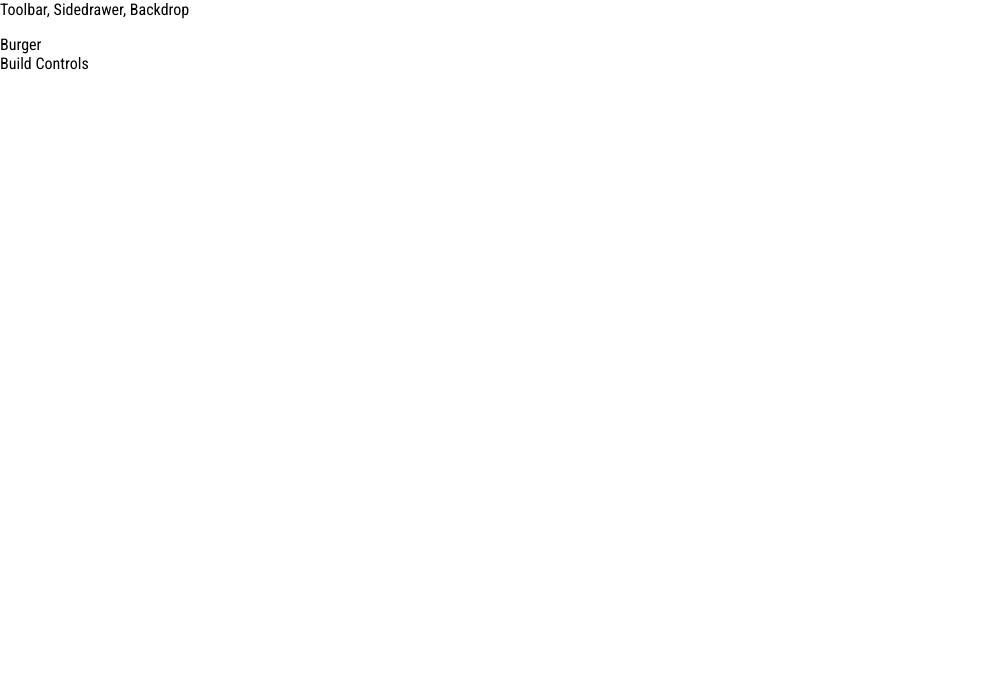
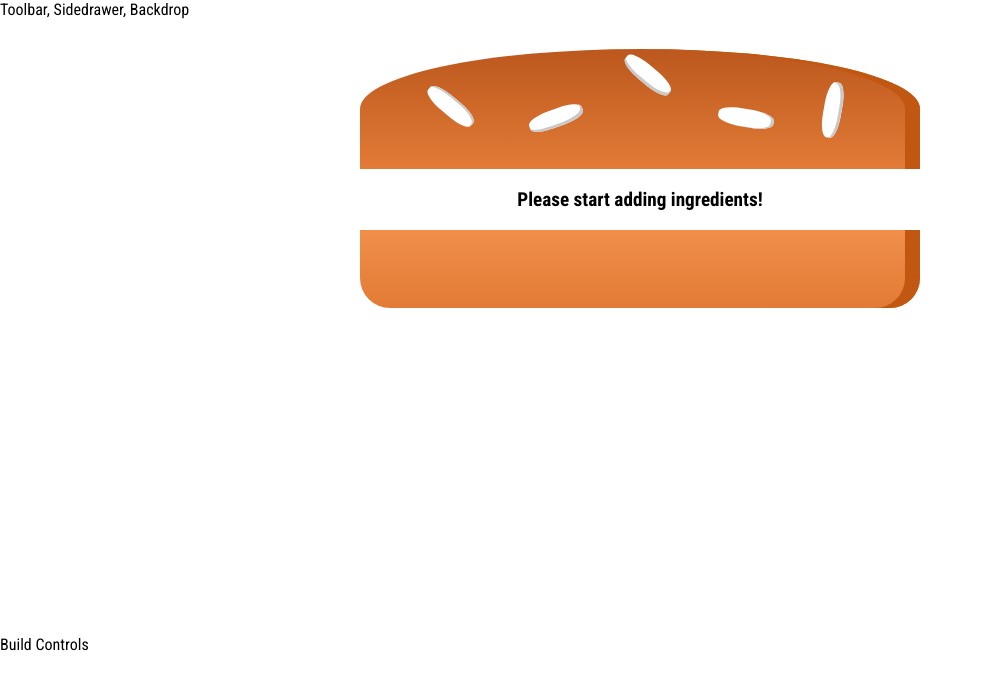
Before and after one commit to fear0470/burger-builder, a React app: page / in a window 1280 px wide. Shown: the top 690 px of the page, without its empty margins (0-983 px from the left). Built offline with nearby package versions, Linux system fonts and the light colour scheme.

Commit message:
worked on making the ingrediants on the burger dynamic. chased down an error with the rendering. retyping the code in another window fixed whatever error there was

```diff
--- a/src/components/Burger/Burger.css
+++ b/src/components/Burger/Burger.css
@@ -8,10 +8,10 @@
     font-size: 1.2rem;
 }
 
-@media (min-width: 1000px) and (min-height: 700px) {
+@media (min-width: 500px) and (min-height: 400px) {
     .Burger {
-        width: 700px;
-        height: 600px;
+        width: 350px;
+        height: 300px;
     }
 }
 
@@ -22,9 +22,9 @@
     }
 }
 
-@media (min-width: 500px) and (min-height: 400px) {
+@media (min-width: 1000px) and (min-height: 700px) {
     .Burger {
-        width: 350px;
-        height: 300px;
+        width: 700px;
+        height: 600px;
     }
 }
--- a/src/components/Burger/Burger.js
+++ b/src/components/Burger/Burger.js
@@ -1,8 +1,27 @@
 import React from 'react';
 
-const burger = (props) => {
+import classes from './Burger.css';
+import BurgerIngredient from './BurgerIngredient/BurgerIngredient';
+
+const burger = ( props ) => {
+    let transformedIngredients = Object.keys( props.ingredients )
+        .map( igKey => {
+            return [...Array( props.ingredients[igKey] )].map( ( _, i ) => {
+                return <BurgerIngredient key={igKey + i} type={igKey} />;
+            } );
+        } )
+        .reduce((arr, el) => {
+            return arr.concat(el)
+        }, []);
+    if (transformedIngredients.length === 0) {
+        transformedIngredients = <p>Please start adding ingredients!</p>;
+    }
     return (
-        <div></div>
+        <div className={classes.Burger}>
+            <BurgerIngredient type="bread-top" />
+            {transformedIngredients}
+            <BurgerIngredient type="bread-bottom" />
+        </div>
     );
 };
 
--- a/src/components/Burger/BurgerIngredient/BurgerIngredient.js
+++ b/src/components/Burger/BurgerIngredient/BurgerIngredient.js
@@ -1,44 +1,46 @@
 import React, { Component } from 'react';
-import classes from './BurgerIngredient.css';
 import PropTypes from 'prop-types';
 
-class BurgerIngredient extends Component = {
+import classes from './BurgerIngredient.css';
+
+class BurgerIngredient extends Component {
     render () {
         let ingredient = null;
 
         switch ( this.props.type ) {
-            case ('bread-bottom'):
+            case ( 'bread-bottom' ):
                 ingredient = <div className={classes.BreadBottom}></div>;
                 break;
-            case ('bread-top'):
+            case ( 'bread-top' ):
                 ingredient = (
                     <div className={classes.BreadTop}>
                         <div className={classes.Seeds1}></div>
                         <div className={classes.Seeds2}></div>
-
                     </div>
                 );
                 break;
-            case ('meat'):
+            case ( 'meat' ):
                 ingredient = <div className={classes.Meat}></div>;
                 break;
-            case ('cheese'):
+            case ( 'cheese' ):
                 ingredient = <div className={classes.Cheese}></div>;
                 break;
-            case ('lettuce'):
-                ingredient = <div className={classes.Lettuce}></div>;
+            case ( 'bacon' ):
+                ingredient = <div className={classes.Bacon}></div>;
                 break;
-            case ('bacon'):
-                ingredient = <div className={classes.Bacon}></div>;
+            case ( 'salad' ):
+                ingredient = <div className={classes.Salad}></div>;
                 break;
             default:
                 ingredient = null;
+        }
+
+        return ingredient;
     }
-    return ingredient;
-};
+}
 
 BurgerIngredient.propTypes = {
     type: PropTypes.string.isRequired
 };
 
-export default burgerIngredient;
+export default BurgerIngredient;
--- a/src/containers/BurgerBuilder/BurgerBuilder.js
+++ b/src/containers/BurgerBuilder/BurgerBuilder.js
@@ -1,11 +1,26 @@
 import React, { Component } from 'react';
+
 import Aux from '../../hoc/Aux';
+import Burger from '../../components/Burger/Burger';
 
 class BurgerBuilder extends Component {
+    // constructor(props) {
+    //     super(props);
+    //     this.state = {...}
+    // }
+    state = {
+        ingredients: {
+            lettuce: 0,
+            bacon: 0,
+            cheese: 0,
+            meat: 0
+        }
+    }
+
     render () {
         return (
             <Aux>
-                <div>Burger</div>
+                <Burger ingredients={this.state.ingredients} />
                 <div>Build Controls</div>
             </Aux>
         );
```
